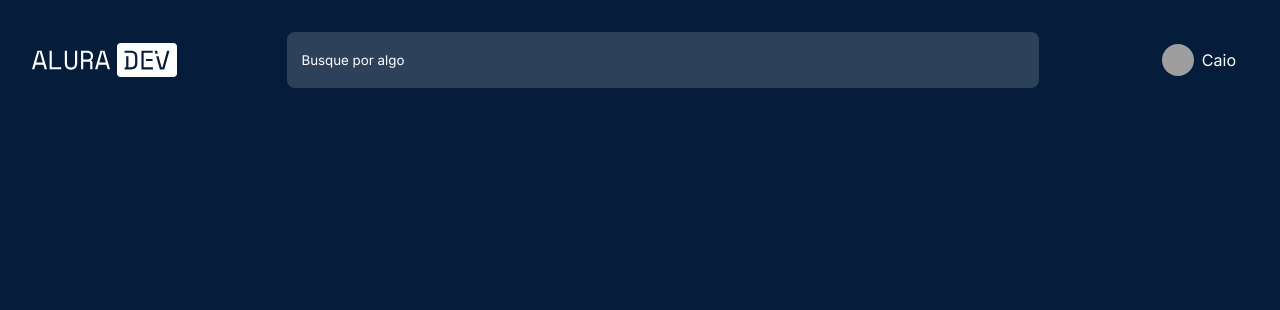
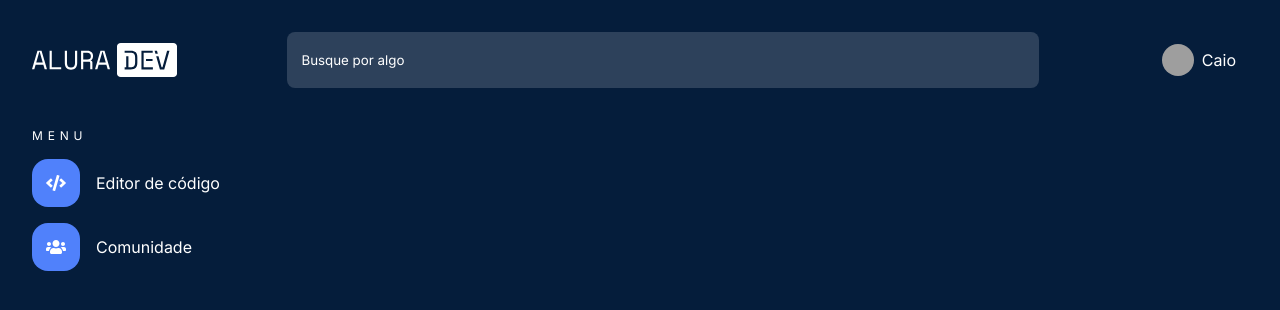
Before and after one commit to caioharuo/aluradev, a Next.js app: page / in a window 1280 px wide. Shown: the top 310 px of the page. Built offline with nearby package versions, Linux system fonts and the light colour scheme; grey boxes are pictures that could not be loaded.

Commit message:
add page navigation menu

```diff
--- a/src/components/Header/styles.ts
+++ b/src/components/Header/styles.ts
@@ -8,7 +8,7 @@ export const Container = styled.header`
     justify-content: space-between;
     align-items: center;
 
-    margin: 2rem;
+    margin-bottom: 2.5rem;
 
     input {
       width: 100%;
--- /dev/null
+++ b/src/components/Menu/index.tsx
@@ -0,0 +1,30 @@
+import Image from 'next/image';
+import { Container } from './styles';
+
+export function Menu() {
+  return (
+    <Container>
+      <h1>Menu</h1>
+      <nav>
+        <a href="">
+          <Image
+            src="/images/code.svg"
+            alt="Editor de código"
+            width={48}
+            height={48}
+          />
+          <span>Editor de código</span>
+        </a>
+        <a href="community">
+          <Image
+            src="/images/community.svg"
+            alt="Editor de código"
+            width={48}
+            height={48}
+          />
+          <span>Comunidade</span>
+        </a>
+      </nav>
+    </Container>
+  );
+}
--- /dev/null
+++ b/src/components/Menu/styles.ts
@@ -0,0 +1,35 @@
+import styled from 'styled-components';
+
+export const Container = styled.div`
+  display: inline-block;
+
+  h1 {
+    font-size: 0.75rem;
+    font-weight: normal;
+
+    letter-spacing: 0.4em;
+    text-transform: uppercase;
+  }
+
+  nav {
+    display: flex;
+    flex-direction: column;
+  }
+
+  a {
+    display: flex;
+    align-items: center;
+
+    margin-top: 1rem;
+
+    transition: filter 0.2s;
+
+    &:hover {
+      filter: brightness(0.9);
+    }
+
+    span {
+      margin-left: 1rem;
+    }
+  }
+`;
--- /dev/null
+++ b/src/pages/community.tsx
@@ -0,0 +1,3 @@
+export default function Community() {
+  return <h1>Community</h1>;
+}
--- a/src/pages/global.ts
+++ b/src/pages/global.ts
@@ -46,6 +46,11 @@ export const GlobalStyle = createGlobalStyle`
         font-weight: 600;
     }
 
+    a {
+      color: inherit;
+      text-decoration: none;
+    }
+
     [disabled] {
       opacity: 0.6;
       cursor: not-allowed;
--- /dev/null
+++ b/src/pages/home.ts
@@ -0,0 +1,5 @@
+import styled from 'styled-components';
+
+export const Container = styled.div`
+  padding: 2rem;
+`;
--- a/src/pages/index.tsx
+++ b/src/pages/index.tsx
@@ -1,13 +1,16 @@
 import Head from 'next/head';
 import { Header } from '../components/Header';
+import { Menu } from '../components/Menu';
+import { Container } from './home';
 
 export default function Home() {
   return (
-    <>
+    <Container>
       <Head>
         <title>AluraDev</title>
       </Head>
       <Header />
-    </>
+      <Menu />
+    </Container>
   );
 }
```
Also changed, not shown: public/images/code.svg (added), public/images/community.svg (added).
